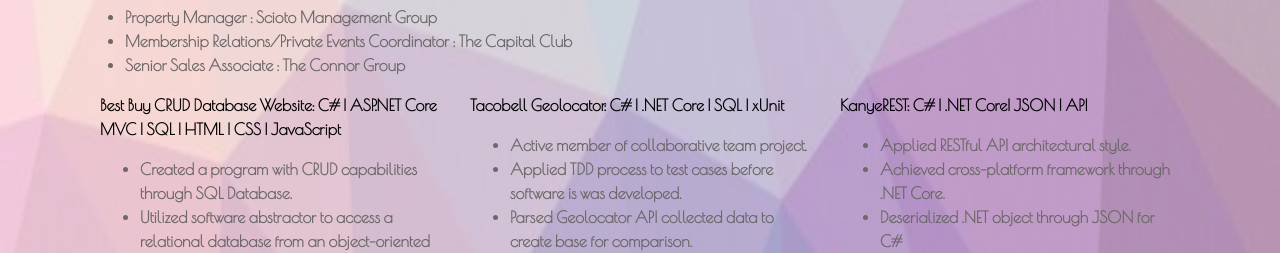
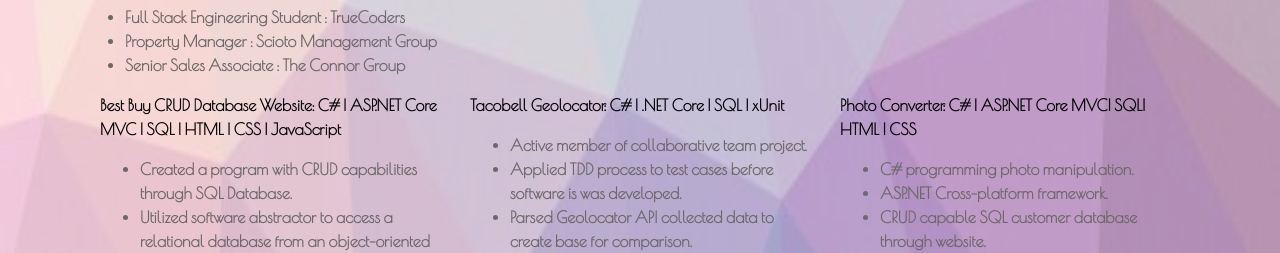
Before and after one commit to ElizabethCowell/ElizabethCowell.github.io, a plain HTML site: page index.html in a window 1280 px wide. Shown: the part 557-810 px from the top of the page. Drawn offline with nearby package versions, Linux system fonts and the light colour scheme.

Commit message:
updated resume and photo converter

```diff
--- a/index.html
+++ b/index.html
@@ -81,10 +81,10 @@
 				<h2><b>Work Experience</b></h2>
 				<ul>
 					<li>
-						Property Manager : Scioto Management Group
+						Full Stack Engineering Student : TrueCoders
 					</li>
 					<li>
-						Membership Relations/Private Events Coordinator	: The Capital Club
+						Property Manager : Scioto Management Group
 					</li>
 					<li>
 						Senior Sales Associate : The Connor Group
@@ -134,17 +134,17 @@
 
 				<div class="col-sm-4">
 					<div class="project">
-					<p><b>KanyeREST: C# | .NET Core| JSON | API</b></p>
+					<p><b>Photo Converter: C# | ASP.NET Core MVC| SQL| HTML | CSS</b></p>
 				</div>
 					<ul>
 						<li>
-							Applied RESTful API architectural style.
+							C# programming photo manipulation.
 						</li>
 						<li>
-							Achieved cross-platform framework through .NET Core.
+							ASP.NET Cross-platform framework.
 						</li>
 						<li>
-							Deserialized .NET object through JSON for C#
+							CRUD capable SQL customer database through website.
 						</li>
 					</ul>
 				</div>
@@ -163,7 +163,7 @@
 		<div class="resume">
 			<h3 id="my-resume"><i>My Resume</i></h3>
 			<!-- Replace "TrueCoders Master Resume Template.pdf with YOUR resume pdf file"-->
-			<button class="button"><a class="resume" href="ElizabethCowellFullStack.pdf" download><span>Download</span></a></button>
+			<button class="button"><a class="resume" href="ElizabethCowellSRE.pdf" download><span>Download</span></a></button>
 
 		</div>
 
```
Also changed, not shown: 1 other file.
